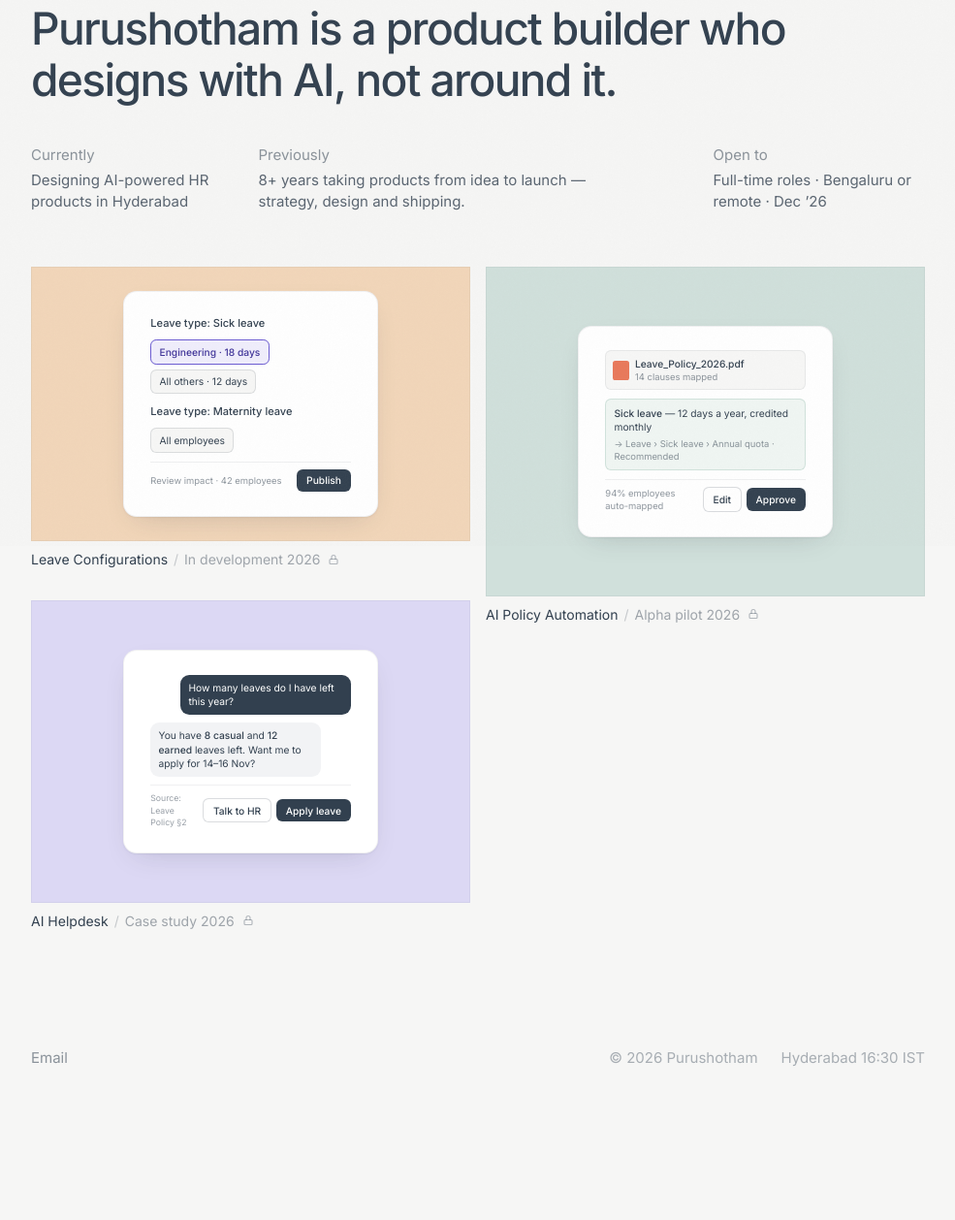
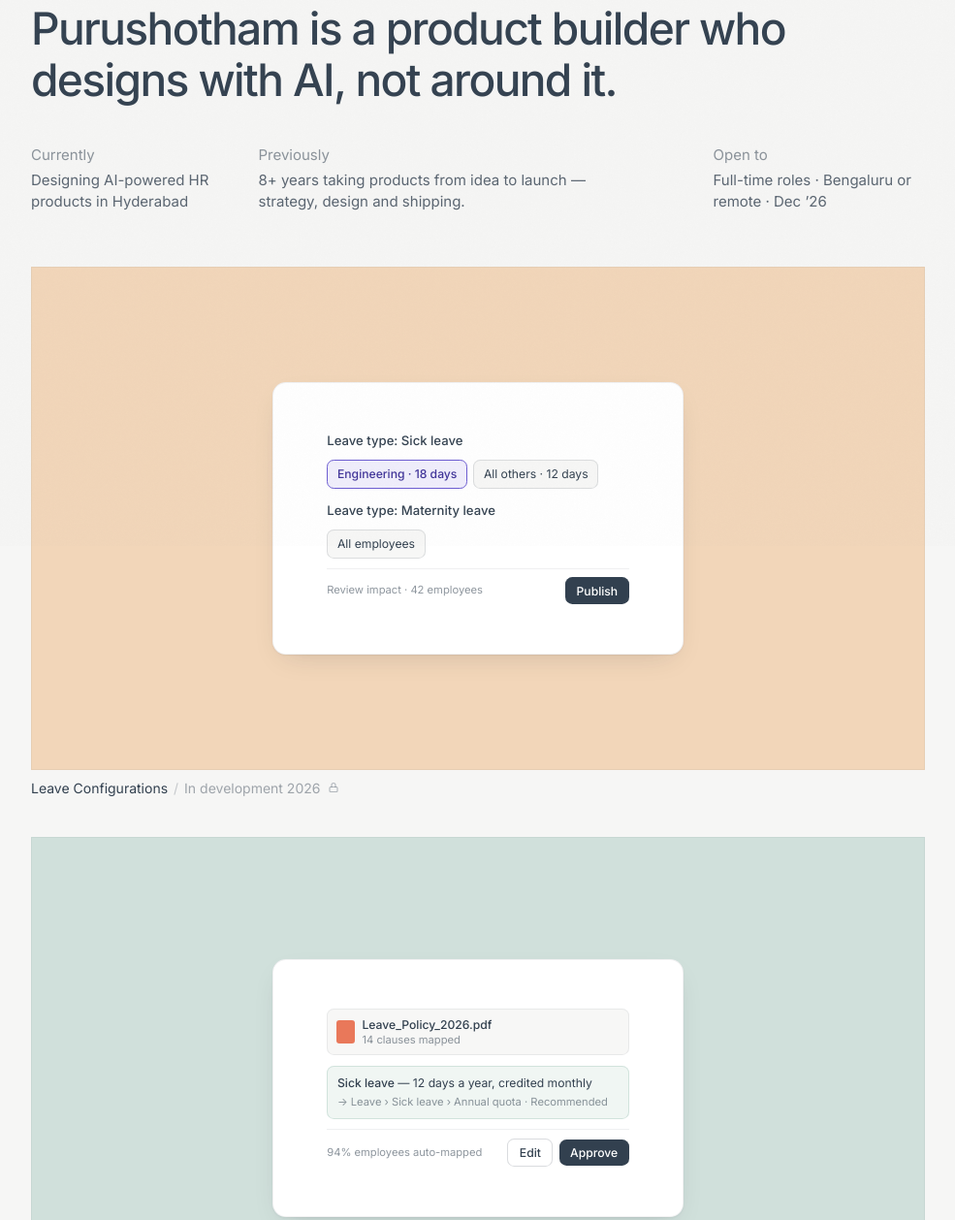
Before and after one commit to puru-design/portfolio, a plain HTML site: page index.html in a window 1280 px wide. Shown: the part 237-1495 px from the top of the page at 97% size, without its empty margins (226-1211 px from the left). Before the commit the page ends 1379 px from the top, so only its background shows below. Drawn offline with Linux system fonts and the light colour scheme.

Commit message:
Work: single-column project cards
Co-Authored-By: Claude Opus 5.5 <noreply@anthropic.com>
Claude-Session: https://claude.ai/code/session_01HKGuRCCPTsf5ca9msp5rVq

```diff
--- a/index.html
+++ b/index.html
@@ -67,8 +67,8 @@ button{font:inherit;color:inherit;cursor:pointer;background:none;border:0;paddin
 .facts .f2{grid-column:span 4;max-width:384px}
 .facts .f3{grid-column:span 2}
 .facts .v{color:rgb(var(--ink) / .8);line-height:1.45}
-.work{display:grid;grid-template-columns:repeat(2,minmax(0,1fr));column-gap:16px;align-items:start}
-.work .wc{display:flex;flex-direction:column;gap:32px}
+.work{display:flex;flex-direction:column;align-items:stretch;gap:40px}
+.work .wc{display:contents}
 .card{display:block;text-decoration:none;color:inherit}
 .thumb{position:relative;width:100%;overflow:hidden;background:var(--tint);display:grid;place-items:center}
 .thumb::after{content:"";position:absolute;inset:0;box-shadow:inset 0 0 0 1px rgb(var(--ink) / .05);pointer-events:none}
@@ -79,7 +79,7 @@ button{font:inherit;color:inherit;cursor:pointer;background:none;border:0;paddin
 .cap svg{margin-left:2px;color:rgb(var(--ink) / .35)}
 
 /* product mock inside thumbnails */
-.mock{width:58%;background:#fff;border-radius:14px;box-shadow:0 1px 2px rgba(20,30,40,.06),0 10px 30px -12px rgba(20,30,40,.18);border:1px solid rgba(20,30,40,.06);padding:5.5% 6%;font-family:var(--sans);color:#32404F;font-size:clamp(8px,.8vw,11.5px);line-height:1.4;display:flex;flex-direction:column;gap:.85em;transition:transform .6s var(--ease)}
+.mock{width:46%;max-width:440px;background:#fff;border-radius:14px;box-shadow:0 1px 2px rgba(20,30,40,.06),0 10px 30px -12px rgba(20,30,40,.18);border:1px solid rgba(20,30,40,.06);padding:5.5% 6%;font-family:var(--sans);color:#32404F;font-size:clamp(9px,.95vw,13.5px);line-height:1.4;display:flex;flex-direction:column;gap:.85em;transition:transform .6s var(--ease)}
 .card:hover .mock{transform:translateY(-3px)}
 .mock .mt{font-weight:500;font-size:1.08em}
 .mock .row{display:flex;flex-wrap:wrap;gap:.5em;align-items:center}
@@ -349,9 +349,9 @@ const SITE = {
    edit private/cases.json -> node tools/lock.mjs encrypt <password>. Never commit private/.
    kind = thumbnail mock ("leave" | "policy" | "helpdesk"), tint = thumbnail background, ratio = thumbnail shape. */
 const PROJECTS = [
-  { slug: "leave-attendance", title: "Leave Configurations", status: "In development 2026", kind: "leave", tint: "rgba(233, 141, 52, 0.31)", ratio: "16 / 10" },
-  { slug: "ai-policy-automation", title: "AI Policy Automation", status: "Alpha pilot 2026", kind: "policy", tint: "rgba(122, 174, 160, 0.31)", ratio: "16 / 12" },
-  { slug: "ai-helpdesk", title: "AI Helpdesk", status: "Case study 2026", kind: "helpdesk", tint: "rgba(160, 150, 240, 0.31)", ratio: "16 / 11" }
+  { slug: "leave-attendance", title: "Leave Configurations", status: "In development 2026", kind: "leave", tint: "rgba(233, 141, 52, 0.31)", ratio: "16 / 9" },
+  { slug: "ai-policy-automation", title: "AI Policy Automation", status: "Alpha pilot 2026", kind: "policy", tint: "rgba(122, 174, 160, 0.31)", ratio: "16 / 9" },
+  { slug: "ai-helpdesk", title: "AI Helpdesk", status: "Case study 2026", kind: "helpdesk", tint: "rgba(160, 150, 240, 0.31)", ratio: "16 / 9" }
 ];
 
 /* Encrypted case-study details — generated by tools/lock.mjs, do not edit by hand. */
@@ -446,7 +446,7 @@ function mock(kind) {
     <div class="ft"><span class="src">Source: Leave Policy §2</span><span class="row"><span class="btn g">Talk to HR</span><span class="btn">Apply leave</span></span></div></div>`;
 }
 const card = p => `
-  <a class="card" href="#/work/${p.slug}" style="order:${PROJECTS.indexOf(p)}">
+  <a class="card" href="#/work/${p.slug}">
     <div class="thumb" style="--tint:${p.tint};aspect-ratio:${p.ratio}" role="img" aria-label="Project thumbnail for ${p.title}">${mock(p.kind)}</div>
     <div class="cap"><span class="t">${p.title}</span><span class="i25">/</span><span class="i45">${p.status}</span>${LOCK}</div>
   </a>`;
@@ -470,11 +470,10 @@ const footer = () => `<footer class="foot"><a href="mailto:${SITE.email}">Email<
 
 /* ---------- views ---------- */
 function viewWork() {
-  const L = PROJECTS.filter((_, i) => i % 2 === 0), R = PROJECTS.filter((_, i) => i % 2 === 1);
   return `<div class="fade">
     <h1 class="hero">${SITE.headline}</h1>
     <div class="facts">${SITE.facts.map((f, i) => `<div class="f f${i + 1}"><p class="i55">${f.k}</p><p class="v">${f.v}</p></div>`).join("")}</div>
-    <section class="work" aria-label="Work"><div class="wc">${L.map(card).join("")}</div><div class="wc">${R.map(card).join("")}</div></section>
+    <section class="work" aria-label="Work">${PROJECTS.map(card).join("")}</section>
   </div>${footer()}`;
 }
 function viewProcess() {
```
